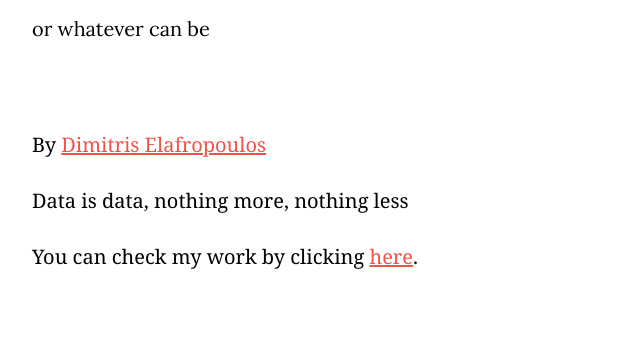
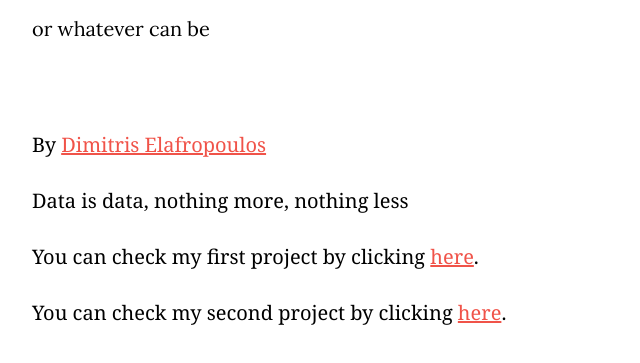
Before and after one commit to dimitriselaf/.github.io, a plain HTML site: page index.html in a window 1280 px wide. Shown: the part 259-622 px from the top of the page, without its empty margins (288-928 px from the left). Drawn offline with Linux system fonts and the light colour scheme.

Commit message:
Update index.html

```diff
--- a/index.html
+++ b/index.html
@@ -120,8 +120,8 @@
             <p>By <a href="https://www.linkedin.com/in/dimitriselafropoulos/"> Dimitris Elafropoulos</a></p>
         </div>
         <p>Data is data, nothing more, nothing less</p>
-        <p>You can check my work by clicking <a href="https://dimitriselaf.github.io/Tik-Tok.github.io/">here</a>.</a></p>
-
+        <p>You can check my first project by clicking <a href="https://dimitriselaf.github.io/Tik-Tok.github.io/">here</a>.</a></p>
+        <p>You can check my second project by clicking <a href="https://dimitriselaf.github.io/EU_Parliament_Stats/">here</a>.</a></p>
 </body>
 
 </html>
```
